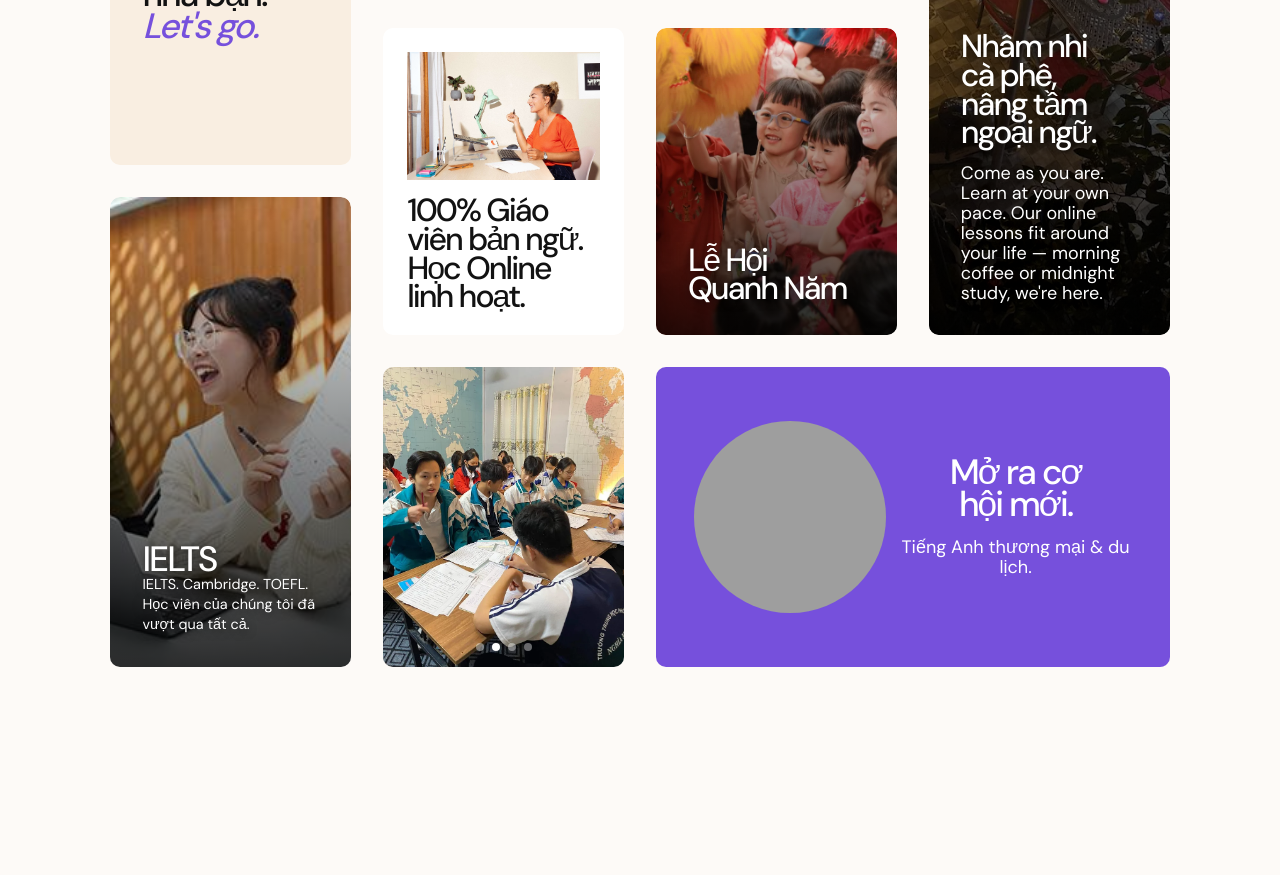
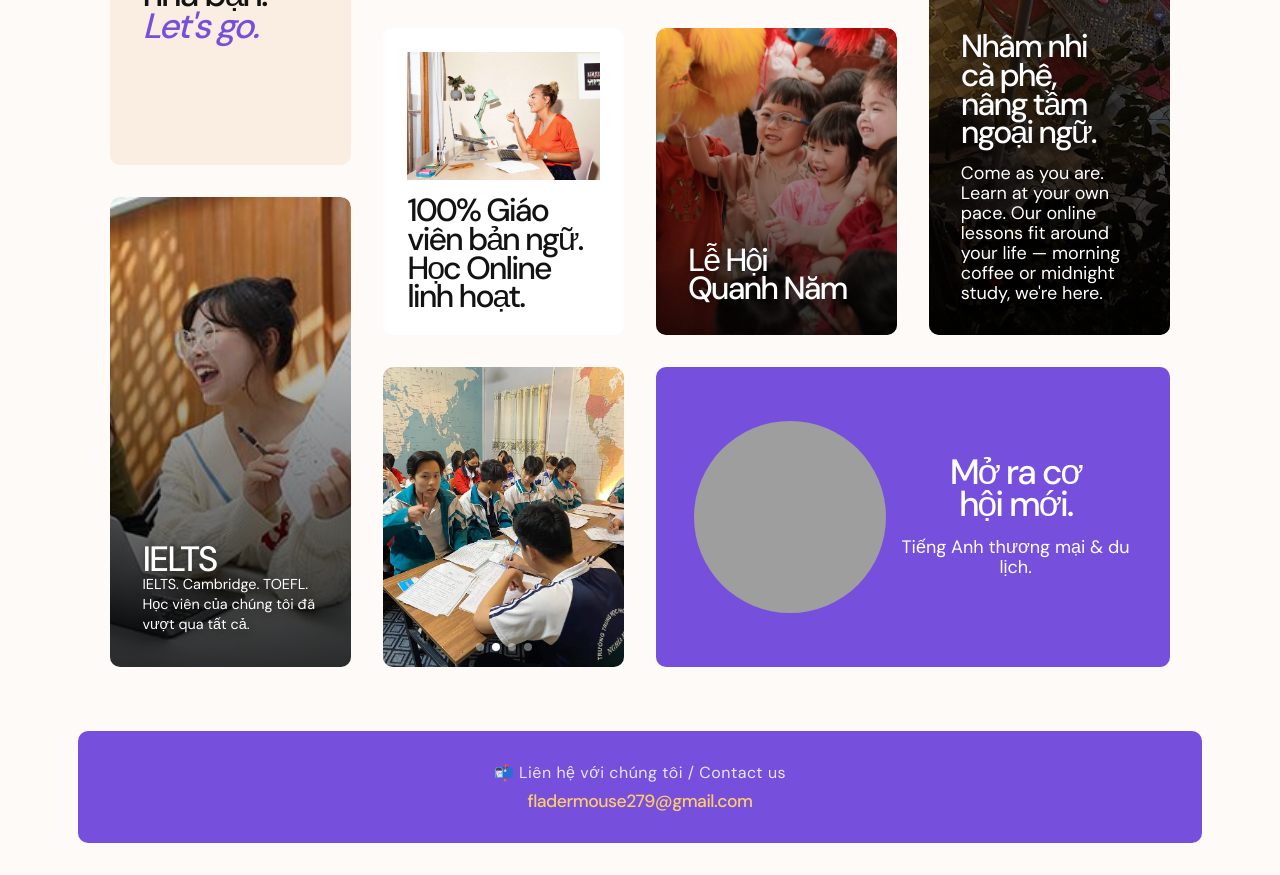
Before and after one commit to log210788/Lunar-moon-cafe-eng, a website built with Vite: page index.html in a window 1280 px wide. Shown: the part 596-1471 px from the top of the page. Before the commit the page ends 1327 px from the top, so only its background shows below. Built offline with nearby package versions, Linux system fonts and the light colour scheme; grey boxes are pictures that could not be loaded.

Commit message:
Update index.html

```diff
--- a/index.html
+++ b/index.html
@@ -96,5 +96,36 @@
   </main>
 
   <script type="module" src="./src/js/index.js"></script>
+  <!-- Add this just before the closing </body> tag, after the <main> block -->
+
+<footer style="
+  margin-top: 2rem;
+  text-align: center;
+  padding: 2rem 1.5rem;
+  background-color: hsl(256, 67%, 59%);
+  border-radius: 0.625rem;
+  width: min(90%, 75rem);
+  margin-inline: auto;
+">
+  <p style="color: white; font-family: 'DM Sans', sans-serif; font-size: 1rem; margin-bottom: 0.5rem; opacity: 0.85; letter-spacing: 0.5px;">
+    📬 Liên hệ với chúng tôi / Contact us
+  </p>
+  <a
+    href="mailto:fladermouse279@gmail.com"
+    style="
+      color: hsl(39, 100%, 71%);
+      font-family: 'DM Sans', sans-serif;
+      font-size: 1.1rem;
+      font-weight: 500;
+      text-decoration: none;
+      letter-spacing: -0.5px;
+      transition: opacity 0.2s ease;
+    "
+    onmouseover="this.style.opacity='0.75'"
+    onmouseout="this.style.opacity='1'"
+  >
+    fladermouse279@gmail.com
+  </a>
+</footer>
 </body>
 </html>
```
